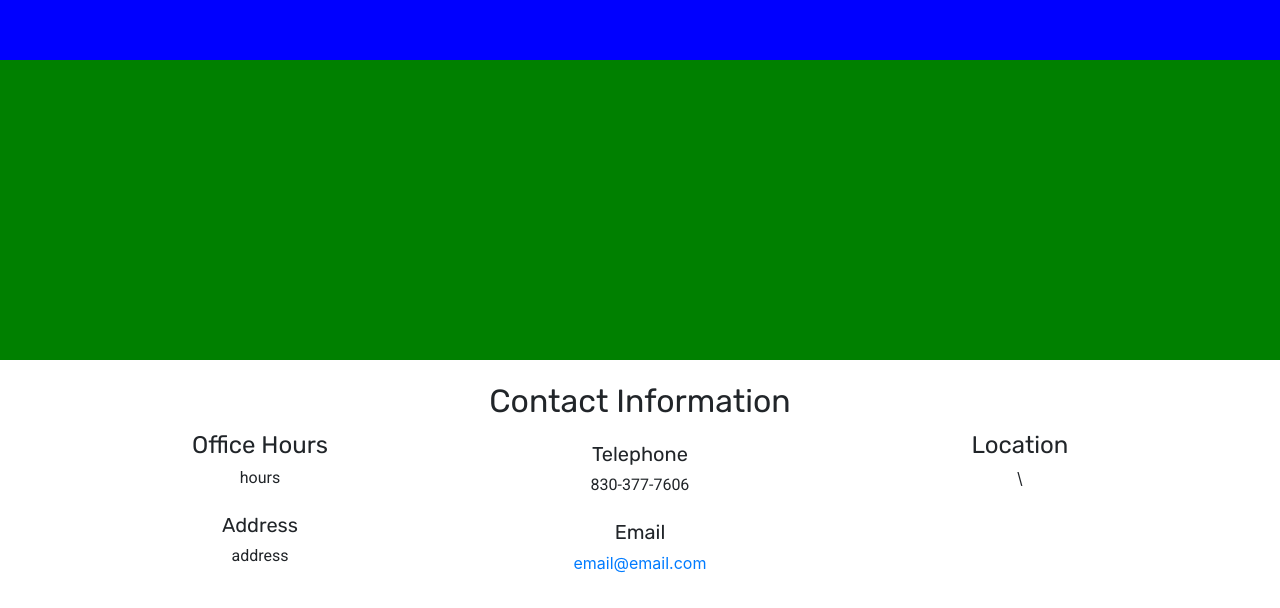
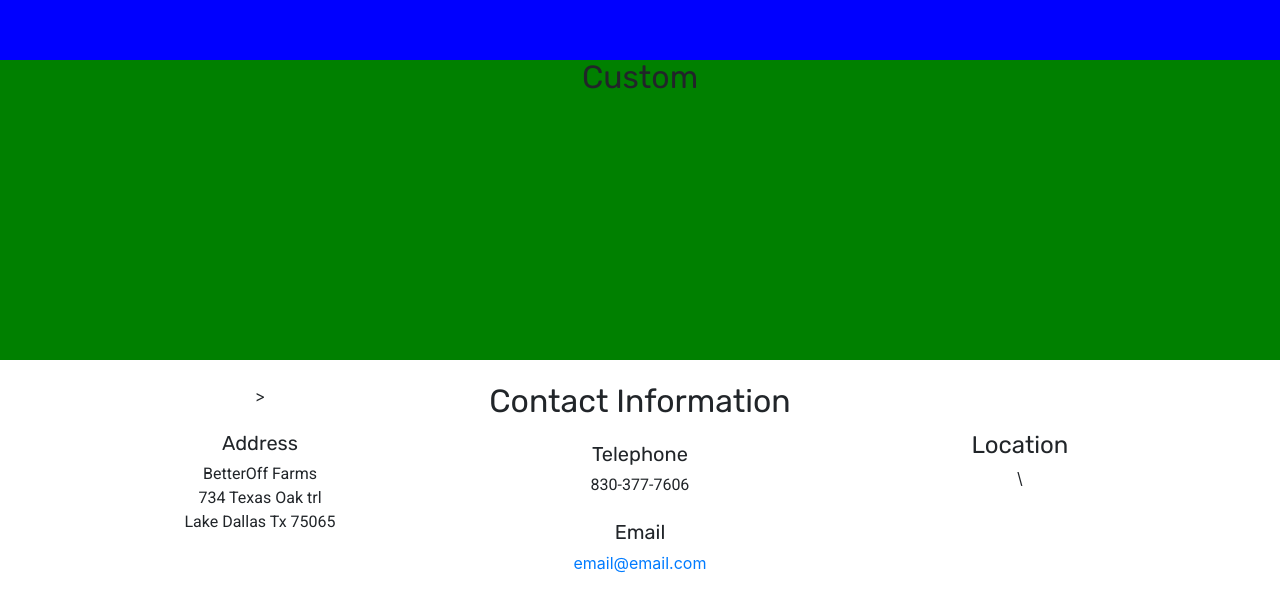
Before and after one commit to ikiru/farms, a website: page src/index.html in a window 1280 px wide. Shown: the part 612-1220 px from the top of the page. Drawn offline with Linux system fonts and the light colour scheme.

Commit message:
center headers

```diff
--- a/src/index.html
+++ b/src/index.html
@@ -45,19 +45,19 @@
 
 <!-- About -->
 <section id="about">
-
+  <h2>About</h2>
 </section>
 <!-- End of About -->
 
 <!-- Products -->
 <section id="products">
-
+  <h2>Products</h2>
 </section>
 <!-- End of Products -->
 
 <!-- Custom -->
 <section id="custom">
-
+  <h2>Custom</h2>
 </section>
 <!-- End of Custom -->
 
@@ -66,11 +66,11 @@
   <section id="contact">
     <div class="container">
       <div class="row">
-        <div class="col-md-4 my-4 text-center">
-          <h4 class="mt-5">Office Hours</h4>
-          <p>hours</p>
+        <div class="col-md-4 my-4 text-center">>
           <h5 class="mt-4">Address</h5>
-          <p>address</p>
+          <p>BetterOff Farms</p>
+          <p>734 Texas Oak trl</p>
+          <p>Lake Dallas Tx 75065</p>
         </div>
         <div class="col-md-4 my-4 text-center">
           <h2 class="mb-4">Contact Information</h2>
--- a/src/scss/style.scss
+++ b/src/scss/style.scss
@@ -23,6 +23,10 @@ p {
   font-family: $text-font;
 }
 
+h2 {
+  text-align: center;
+}
+
 #about {
   background-color: red;
   height: 300px;
@@ -36,5 +40,8 @@ p {
   height: 300px;
 }
 #contact {
+  p {
+    margin: 0px;
+  }
   background-color: white;
 }
```
Also changed, not shown: src/css/style.css.
